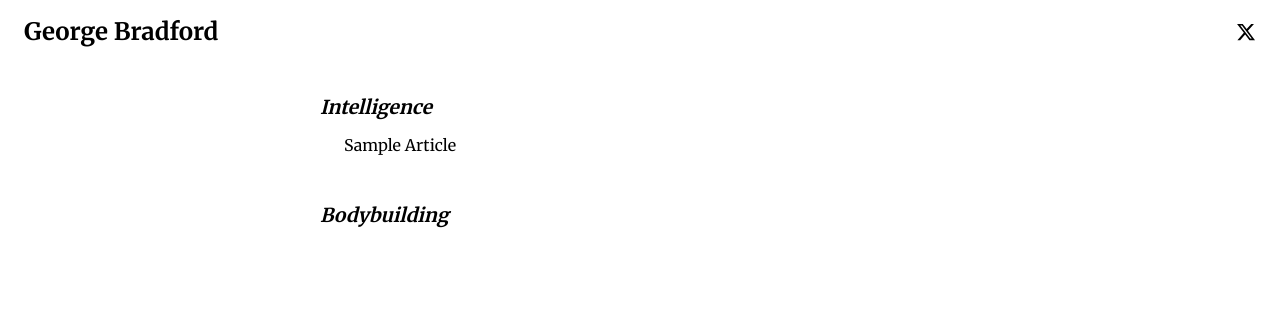
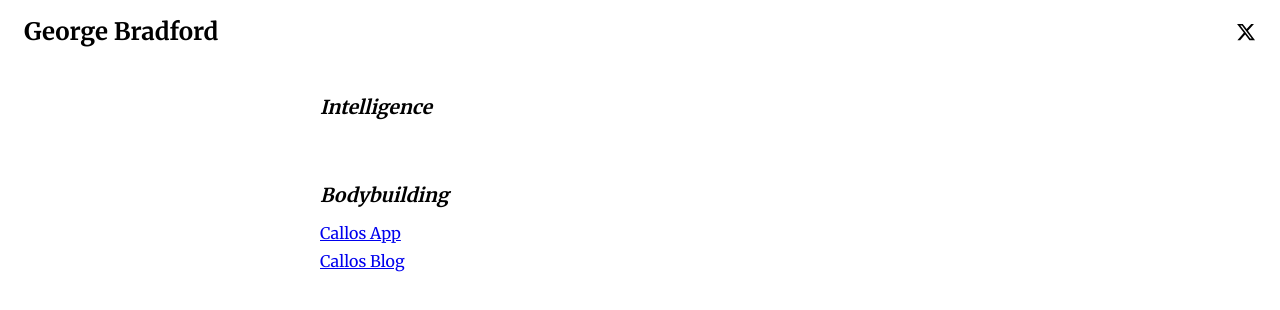
Before and after one commit to georgebradford0/georgebradford0.github.com, a React (Vite) app: page / in a window 1280 px wide. Shown: the top 310 px of the page. Built offline with nearby package versions, Linux system fonts and the light colour scheme.

Commit message:
Add new links

```diff
--- a/src/Home.tsx
+++ b/src/Home.tsx
@@ -6,15 +6,18 @@ function Home() {
       <section className="article-section">
         <h2>Intelligence</h2>
         <nav className="article-links">
-          <Link to="/article/sample-article" className="article-link">
-            Sample Article
-          </Link>
         </nav>
       </section>
 
       <section className="article-section">
         <h2>Bodybuilding</h2>
         <nav className="article-links">
+          <Link to="https://callos.io/download">
+            Callos App
+          </Link>
+          <Link to="https://callos.io/blog">
+            Callos Blog
+          </Link>
         </nav>
       </section>
 
```
